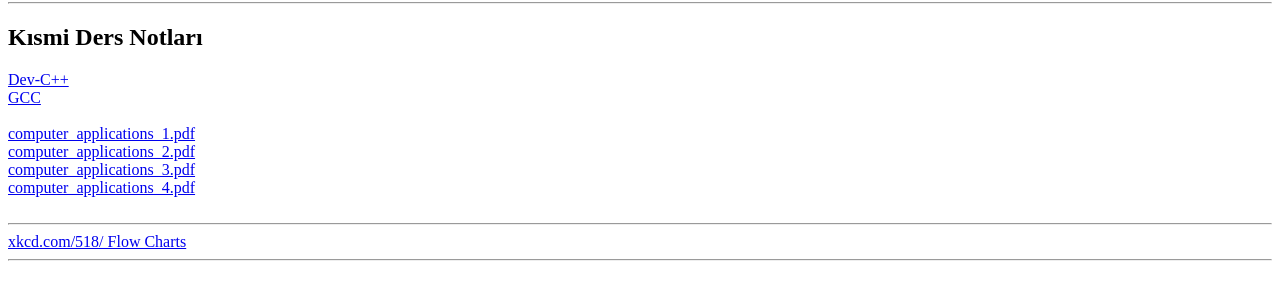
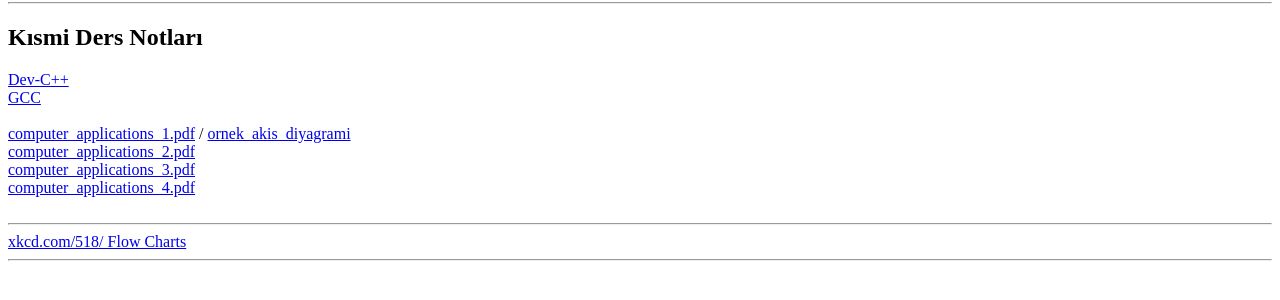
Before and after one commit to erdalimamoglu/erdalimamoglu.github.io, a plain HTML site: page courses/ca/index.html in a window 1280 px wide. Shown: the part 88-388 px from the top of the page. Drawn offline with Linux system fonts and the light colour scheme.

Commit message:
Initial commit

```diff
--- a/courses/ca/index.html
+++ b/courses/ca/index.html
@@ -20,6 +20,7 @@ Bilgisayar Uygulama (Algoritmalar ve Programlama)
 <br>
 
 <a href="computer_applications_1.pdf">computer_applications_1.pdf</a>
+/ <a href="ornek_akis_diyagrami.jpg">ornek_akis_diyagrami</a>
 <br><a href="computer_applications_2.pdf">computer_applications_2.pdf</a>
 <br><a href="computer_applications_3.pdf">computer_applications_3.pdf</a>
 <br><a href="computer_applications_4.pdf">computer_applications_4.pdf</a>
```
Also changed, not shown: courses/ca/ornek_akis_diyagrami.jpg (added), 2 other files.
